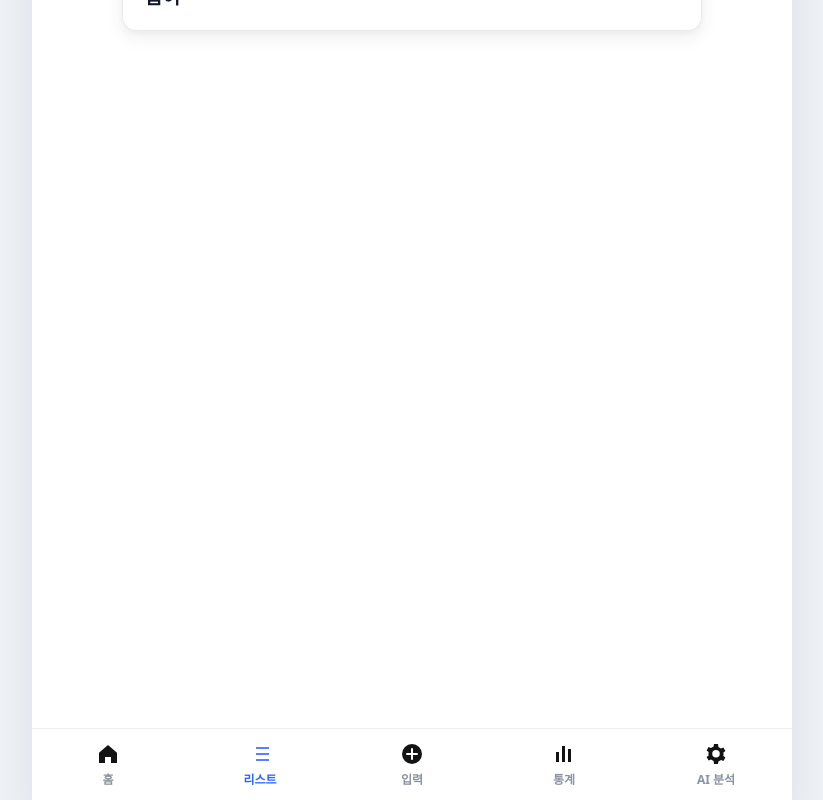
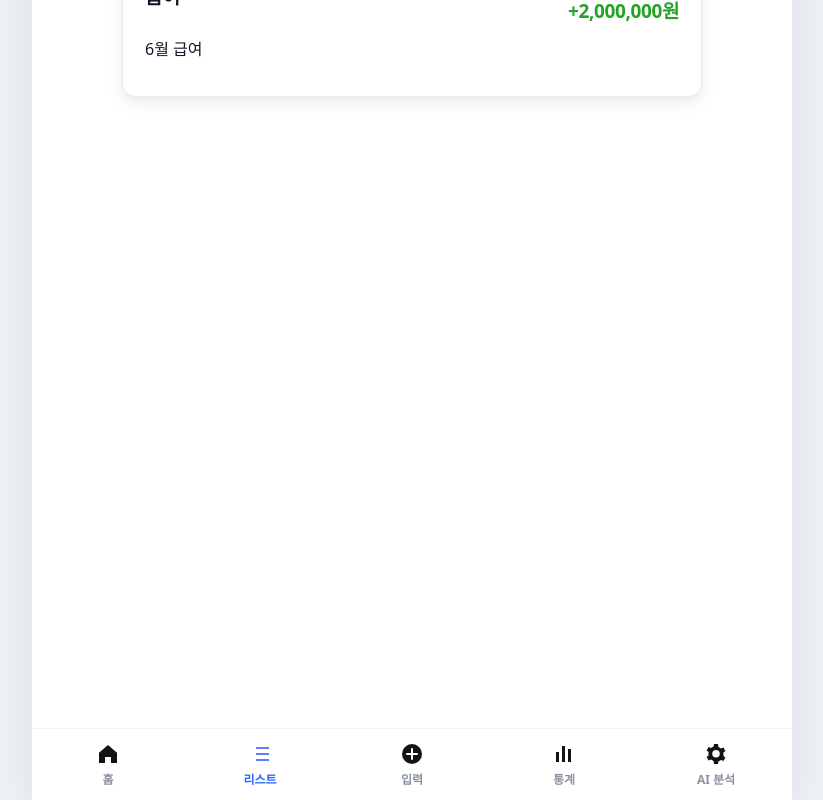
Before and after one commit to SCESecure/AI_Account_Tracker, a React (Vite) app: page / in a window 1280 px wide. Both pictures are taken after a click on the button "리스트". Shown: the part 125-925 px from the top of the page, without its empty margins (228-1051 px from the left). Built offline with nearby package versions, Linux system fonts and the light colour scheme; no server answers; what react-datetime would draw is missing.

Commit message:
리스트에 메모 렌더링

```diff
--- a/src/components/Body/List/ListItem.tsx
+++ b/src/components/Body/List/ListItem.tsx
@@ -10,6 +10,7 @@ export default function ListItem({
   category,
   isExpense,
   price,
+  memo,
 }: ListItemTypes) {
   return (
     <div className="asset-list-item">
@@ -19,6 +20,7 @@ export default function ListItem({
         </p>
 
         <p className="asset-list-category">{category}</p>
+        <p>{memo}</p>
       </div>
 
       <p className={`asset-list-price ${isExpense ? "expense" : "income"}`}>
```
